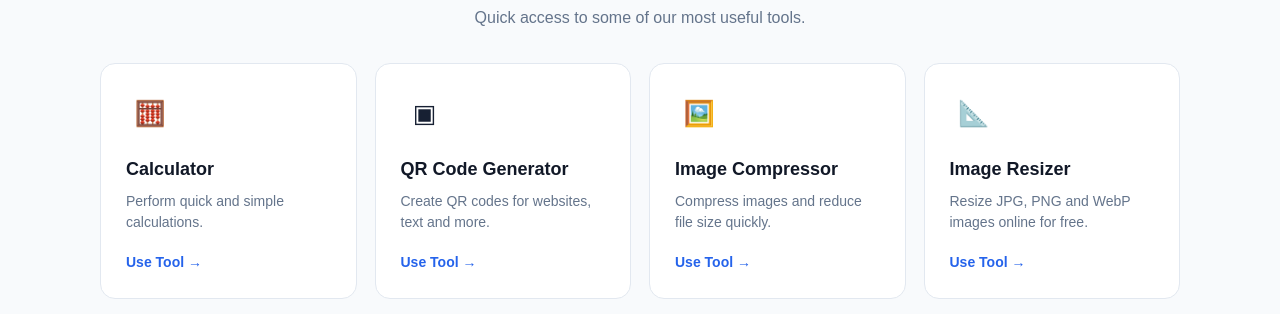
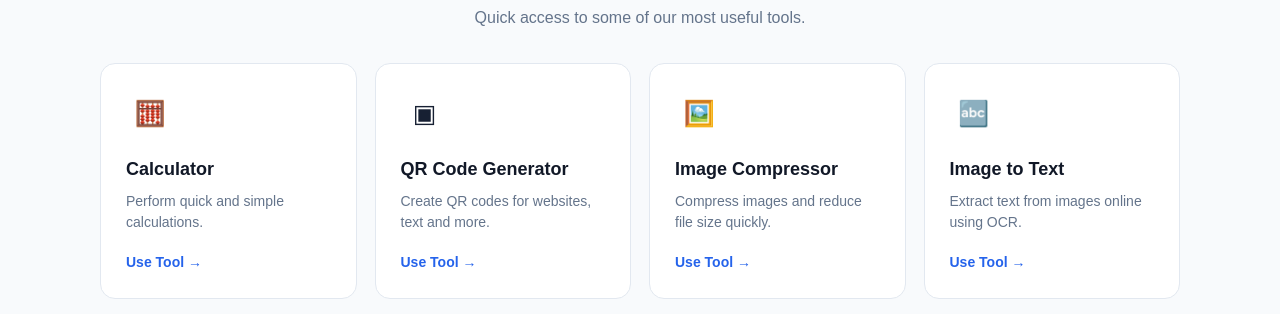
Before and after one commit to ibrhus1982-hash/gettoolly, a plain HTML site: page index.html in a window 1280 px wide. Shown: the part 566-880 px from the top of the page. Drawn offline with Linux system fonts and the light colour scheme.

Commit message:
Add 'Image to Text' tool card in index.html
Added a new tool card for the 'Image to Text' converter that uses OCR to extract text from images.

```diff
--- a/index.html
+++ b/index.html
@@ -687,6 +687,33 @@
 
         </article>
 
+        <!-- Image to Text -->
+
+<article
+  class="tool-card"
+  data-name="image to text image to text converter OCR extract text from image JPG to text PNG to text"
+  data-category="image">
+
+  <div class="tool-icon">
+    🔤
+  </div>
+
+  <h3>
+    Image to Text
+  </h3>
+
+  <p>
+    Extract text from images online using OCR.
+  </p>
+
+<a
+ href="tools/image-to-text.html"
+ class="tool-link">
+Use Tool → </a>
+
+</article>
+
+
 
         <!-- Image Resizer -->
 
```
